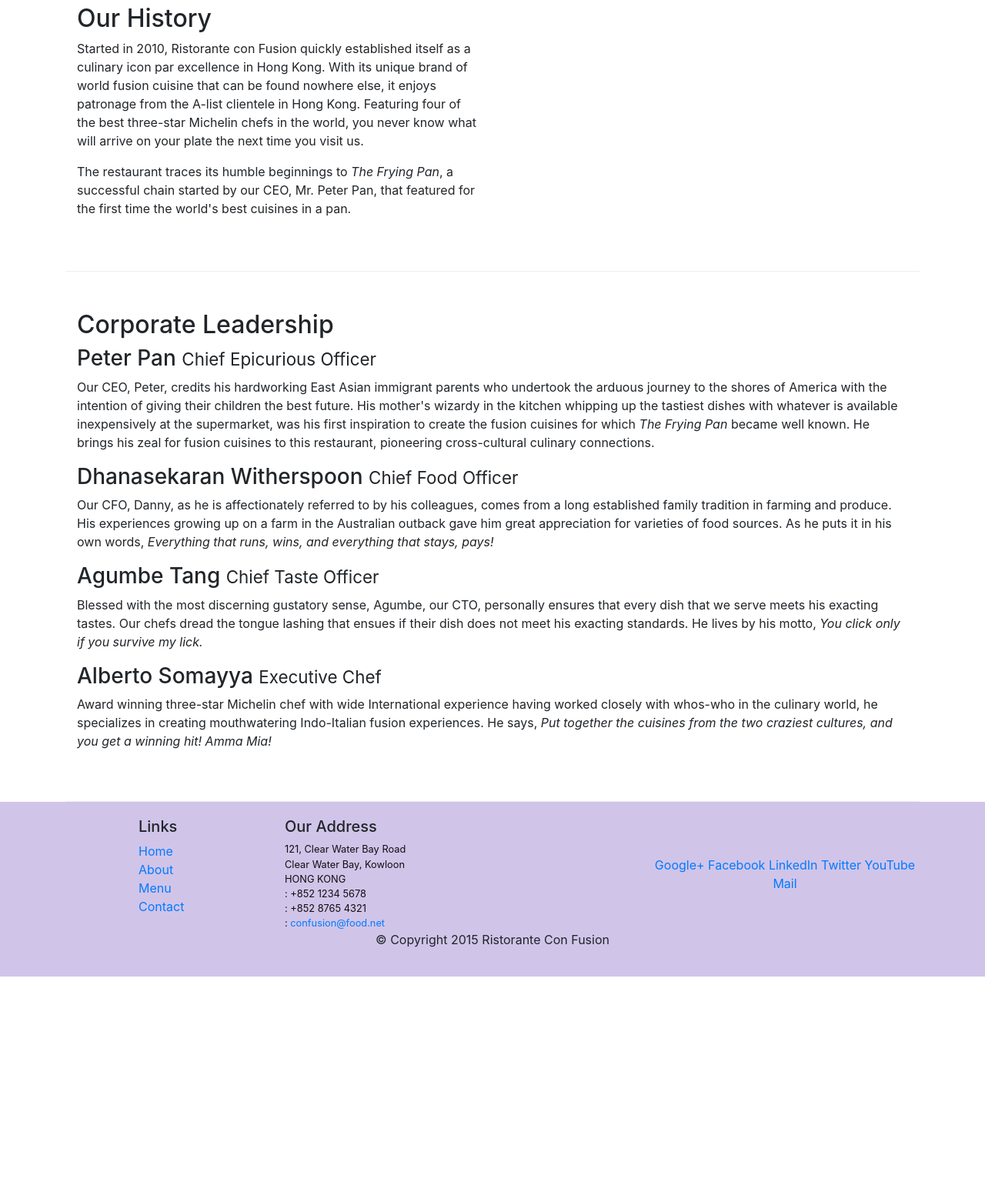
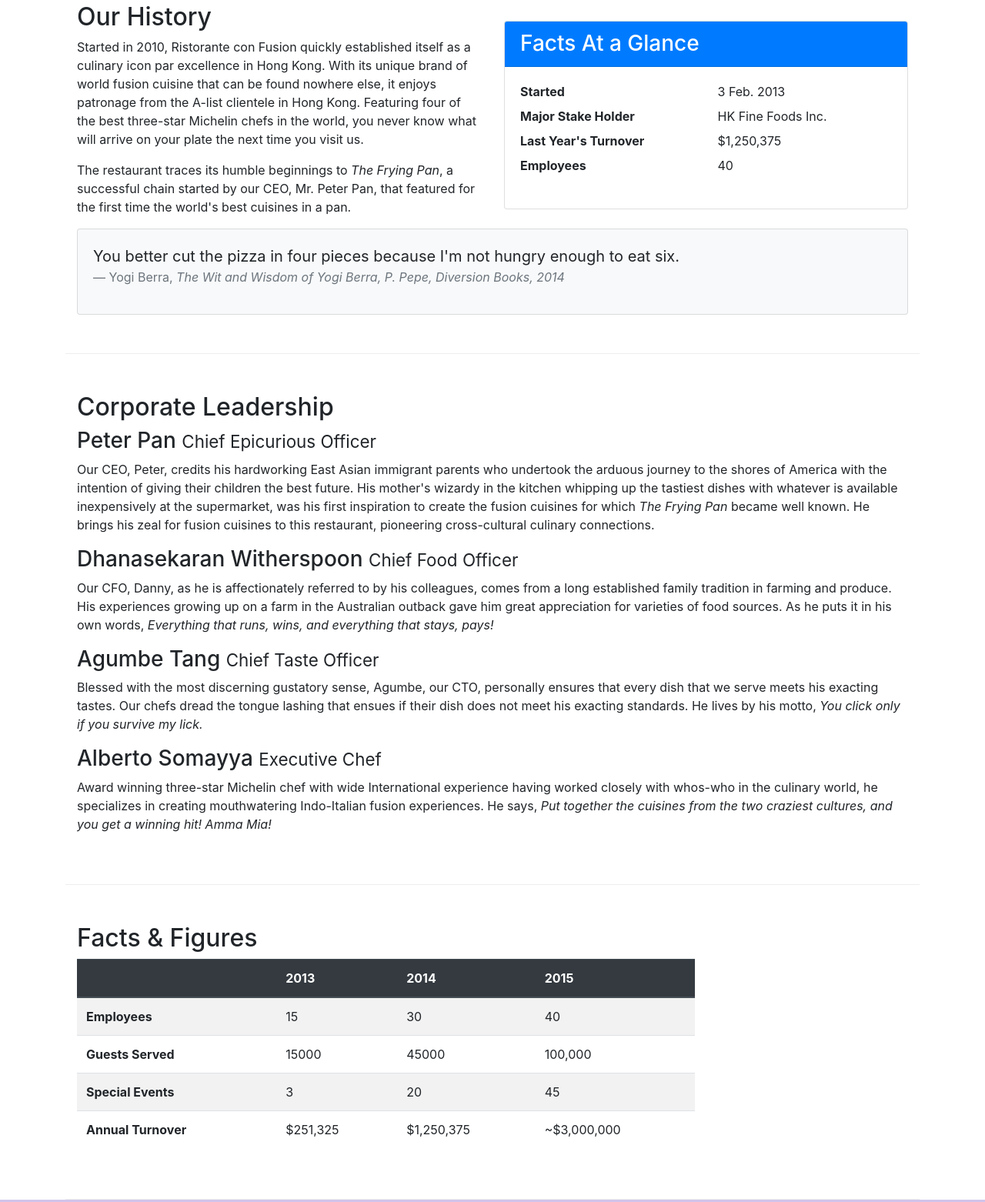
Before and after one commit to Boudjaa/WebsiteForRistoranteConFusion-CourseraCertification, a website: page aboutus.html in a window 1280 px wide. Shown: the part 488-2050 px from the top of the page at 77% size. Before the commit the page ends 1757 px from the top, so only its background shows below. Drawn offline with nearby package versions, Linux system fonts and the light colour scheme.

Commit message:
Tables and Cards

```diff
--- a/aboutus.html
+++ b/aboutus.html
@@ -58,8 +58,38 @@
                 <p>Started in 2010, Ristorante con Fusion quickly established itself as a culinary icon par excellence in Hong Kong. With its unique brand of world fusion cuisine that can be found nowhere else, it enjoys patronage from the A-list clientele in Hong Kong.  Featuring four of the best three-star Michelin chefs in the world, you never know what will arrive on your plate the next time you visit us.</p>
                 <p>The restaurant traces its humble beginnings to <em>The Frying Pan</em>, a successful chain started by our CEO, Mr. Peter Pan, that featured for the first time the world's best cuisines in a pan.</p>
             </div>
-            <div class="col col-sm">
-            </div>
+            <div class="col-sm">
+                            <div class="card">
+                                <h3 class="card-header bg-primary text-white">Facts At a Glance</h3>
+                                <div class="card-body">
+                                    <dl class="row">
+                                        <dt class="col-6">Started</dt>
+                                        <dd class="col-6">3 Feb. 2013</dd>
+                                        <dt class="col-6">Major Stake Holder</dt>
+                                        <dd class="col-6">HK Fine Foods Inc.</dd>
+                                        <dt class="col-6">Last Year's Turnover</dt>
+                                        <dd class="col-6">$1,250,375</dd>
+                                        <dt class="col-6">Employees</dt>
+                                        <dd class="col-6">40</dd>
+                                    </dl>
+                                </div>
+                            </div>
+                        </div>
+
+                        <div class="col-12">
+                                <div class="card card-body bg-light">
+                                        <blockquote class="blockquote">
+                                                <p class="mb-0">You better cut the pizza in four pieces because
+                                                    I'm not hungry enough to eat six.</p>
+                                                    <footer class="blockquote-footer">Yogi Berra,
+                                                            <cite title="Source Title">The Wit and Wisdom of Yogi Berra,
+                                                            P. Pepe, Diversion Books, 2014</cite>
+                                                        </footer>
+
+                                            </blockquote>
+
+                                </div>
+                            </div>
         </div>
 
 
@@ -76,6 +106,52 @@
                 <p class=" d-none d-sm-block">Award winning three-star Michelin chef with wide International experience having worked closely with whos-who in the culinary world, he specializes in creating mouthwatering Indo-Italian fusion experiences. He says, <em>Put together the cuisines from the two craziest cultures, and you get a winning hit! Amma Mia!</em></p>
             </div>
        </div>
+
+       <div class="row row-content">
+        <div class="col-12 col-sm-9">
+            <h2>Facts &amp; Figures</h2>
+            <div class="table-responsive">
+                <table class="table table-striped">
+                    <thead class="thead-dark">
+                        <tr>
+                            <th>&nbsp;</th>
+                            <th>2013</th>
+                            <th>2014</th>
+                            <th>2015</th>
+                        </tr>
+                    </thead>
+                    <tbody>
+                        <tr>
+                            <th>Employees</th>
+                            <td>15</td>
+                            <td>30</td>
+                            <td>40</td>
+                        </tr>
+                        <tr>
+                            <th>Guests Served</th>
+                            <td>15000</td>
+                            <td>45000</td>
+                            <td>100,000</td>
+                        </tr>
+                        <tr>
+                            <th>Special Events</th>
+                            <td>3</td>
+                            <td>20</td>
+                            <td>45</td>
+                        </tr>
+                        <tr>
+                            <th>Annual Turnover</th>
+                            <td>$251,325</td>
+                            <td>$1,250,375</td>
+                            <td>~$3,000,000</td>
+                        </tr>
+                    </tbody>
+                </table>
+            </div>
+        </div>
+         <div class="col-12 col-sm-3">
+        </div>
+     </div>
 
     </div>
 
--- a/package.json
+++ b/package.json
@@ -11,6 +11,7 @@
   "author": "abdou",
   "license": "ISC",
   "devDependencies": {
+    "eslint": "^6.1.0",
     "lite-server": "^2.3.0"
   },
   "dependencies": {
```
Also changed, not shown: 1 other file.
